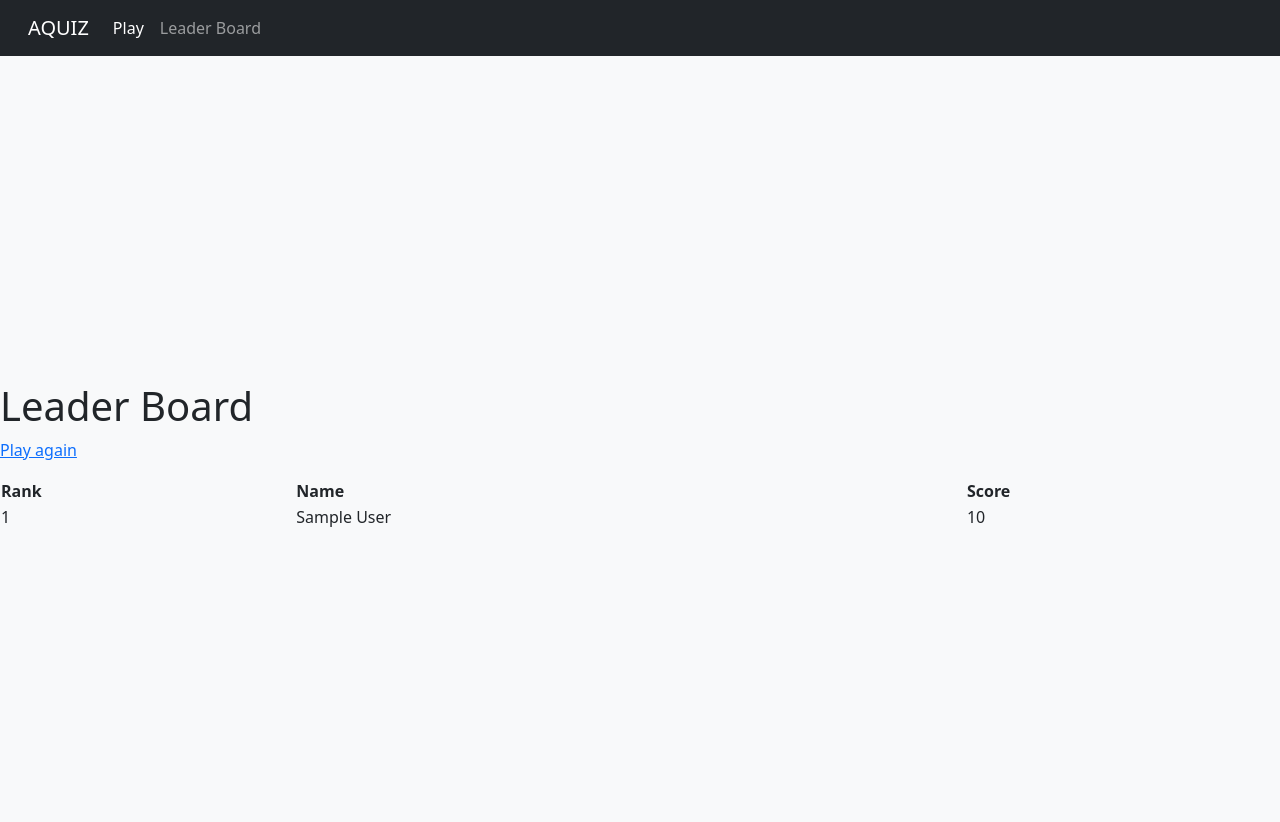
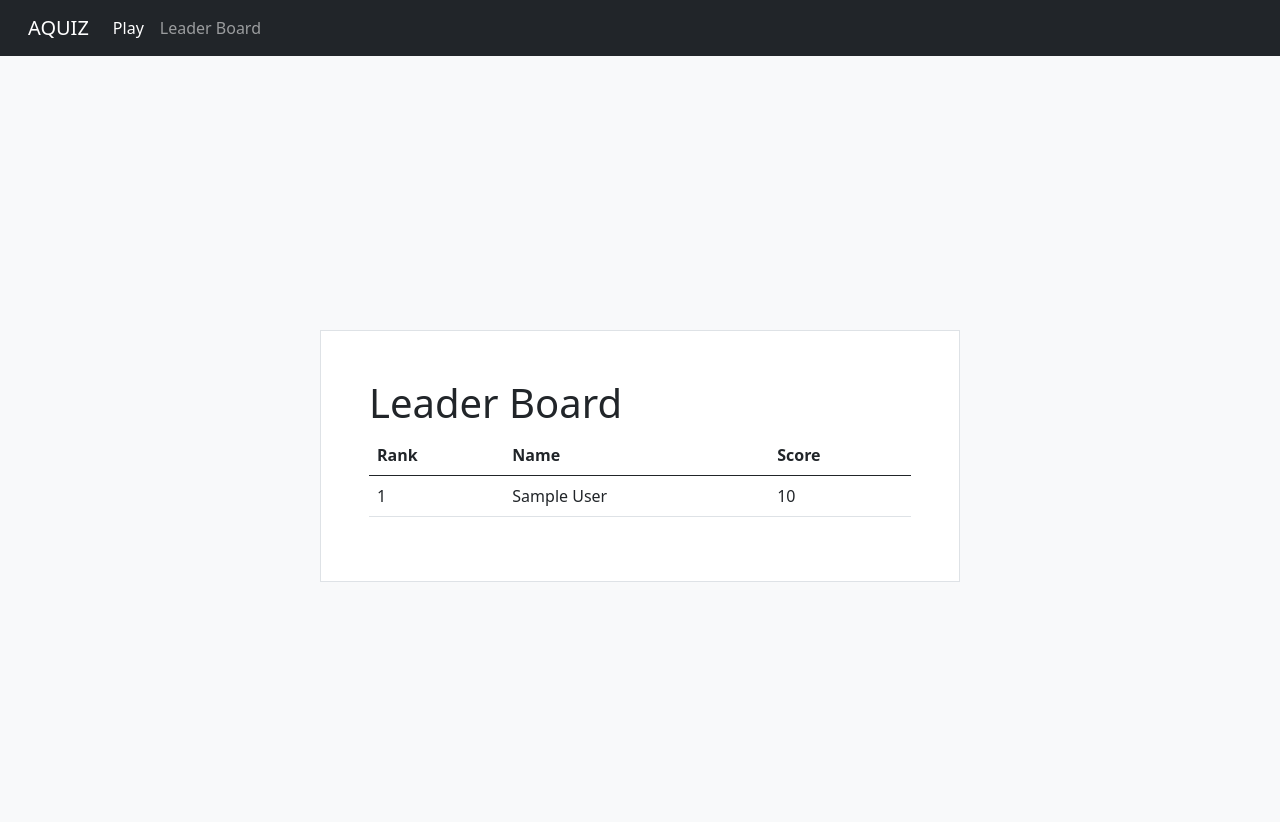
Before and after one commit to rakkaalhazimi/Quiz-Prototype-Website, a Django app: page /board in a window 1280 px wide. Shown: the top 822 px of the page. Run offline with Django 4.2, Linux system fonts and the light colour scheme; tables that the repository leaves empty hold one stand-in row (values such as "Sample post"); some libraries are stand-ins or nearby versions.

Commit message:
change: restyle board template

```diff
--- a/quiz/templates/leader_board.html
+++ b/quiz/templates/leader_board.html
@@ -2,9 +2,10 @@
 
 
 {% block content %}
+<div class="container col-12 col-md-6 my-5 p-5 bg-white border border-1">
+
   <h1>Leader Board</h1>
-<p><a href="{% url 'index' %}">Play again</a></p>
-<table>
+  <table class="table">
 
     <thead>
       <tr>
@@ -26,4 +27,6 @@
 
   </table>
 
+</div>
+
 {% endblock %}
```
Lines whose indentation alone changed are shown as unchanged.
